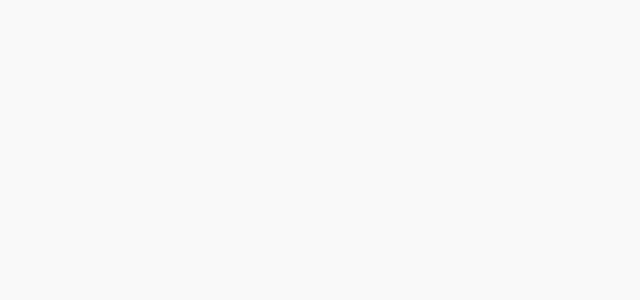
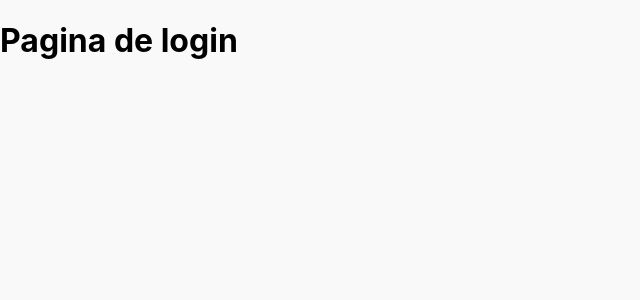
Before and after one commit to jeffersonbrn/FaceDev, a React (Create React App) app: page /signin in a window 1280 px wide. Before the commit this address had no page. Shown: the top 300 px of the page, without its empty margins (0-640 px from the left). Built offline with nearby package versions, Linux system fonts and the light colour scheme.

Commit message:
React Router

```diff
--- a/src/App.js
+++ b/src/App.js
@@ -4,7 +4,7 @@ import theme from './theme';
 import { BrowserRouter, Routes, Route } from 'react-router-dom'
 
 import Home from './pages/home'
-import SingIn from './pages/signin'
+import SignIn from './pages/signin'
 
 function App() {
   return(
@@ -12,6 +12,8 @@ function App() {
       <BrowserRouter>
         <Routes>
           <Route path="/" element={<Home></Home>}  />
+          <Route path="/signin" element={<SignIn></SignIn>}  />
+          <Route path="/*" element={<h1>Page not Found - Erro 404!</h1>}  />
         </Routes>
       </BrowserRouter>
     </ThemeProvider>
--- a/src/pages/signin/index.js
+++ b/src/pages/signin/index.js
@@ -1,9 +1,9 @@
 import React from 'react';
 
-function SingIn () {
+function SignIn () {
     return (
         <h1>Pagina de login</h1>
     )
 }
 
-export default SingIn;
+export default SignIn;
```
